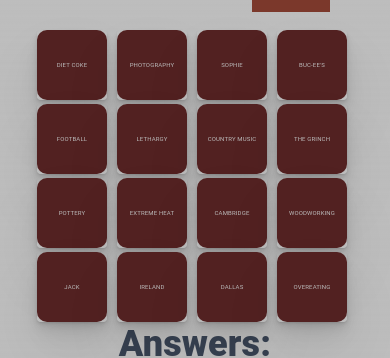
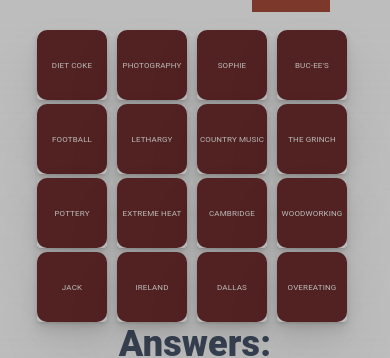
Before and after one commit to smmartin88/xmas-card-2023, a Next.js app in the folder xmas-card/: page / in a window 390 px wide. Both pictures are taken after a click on the tab "CONNECTIONS". Shown: the part 149-507 px from the top of the page. Built offline with nearby package versions, Linux system fonts and the light colour scheme.

Commit message:
increase font size

```diff
--- a/xmas-card/app/globals.css
+++ b/xmas-card/app/globals.css
@@ -184,7 +184,7 @@
   }
 
   .memory-card-2 {
-    font-size: 6px;
+    font-size: 8px;
     margin: 30px 0;
   }
 
```
